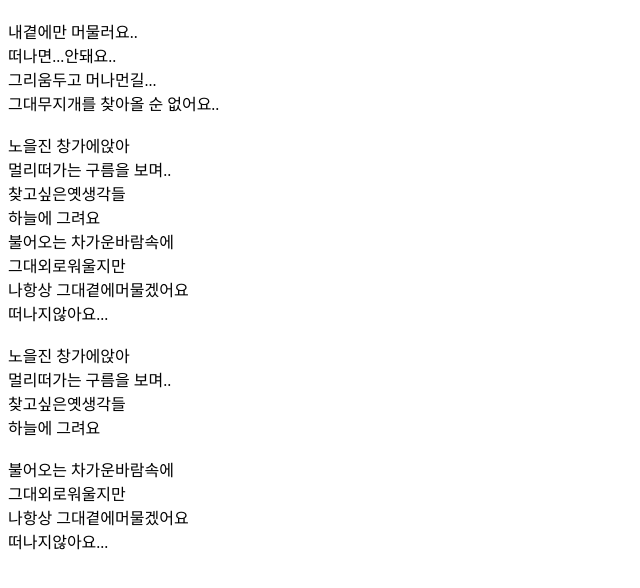
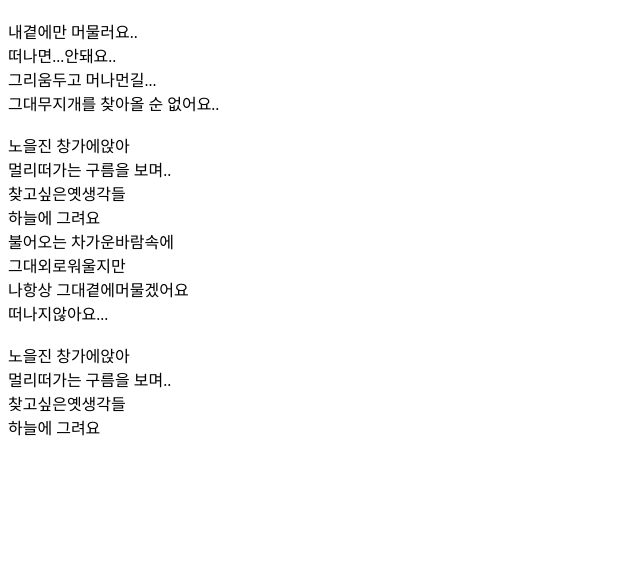
Before and after one commit to hyeri-seo/gitTest, a plain HTML site: page index.html in a window 1280 px wide. Shown: the part 70-658 px from the top of the page, without its empty margins (0-640 px from the left). Drawn offline with Linux system fonts and the light colour scheme.

Commit message:
Revert "이문세 소녀 다섯 번째 가사 추가"
This reverts commit 6e539988e83cad2e73a5af285e934f1a330ab3fc.

```diff
--- a/index.html
+++ b/index.html
@@ -27,11 +27,6 @@
         멀리떠가는 구름을 보며..<br>
         찾고싶은옛생각들<br>
         하늘에 그려요<br>
-        <br>
-        불어오는 차가운바람속에<br>
-        그대외로워울지만<br>
-        나항상 그대곁에머물겠어요<br>
-        떠나지않아요...<br>
     </p>
 </body>
 </html>
```
